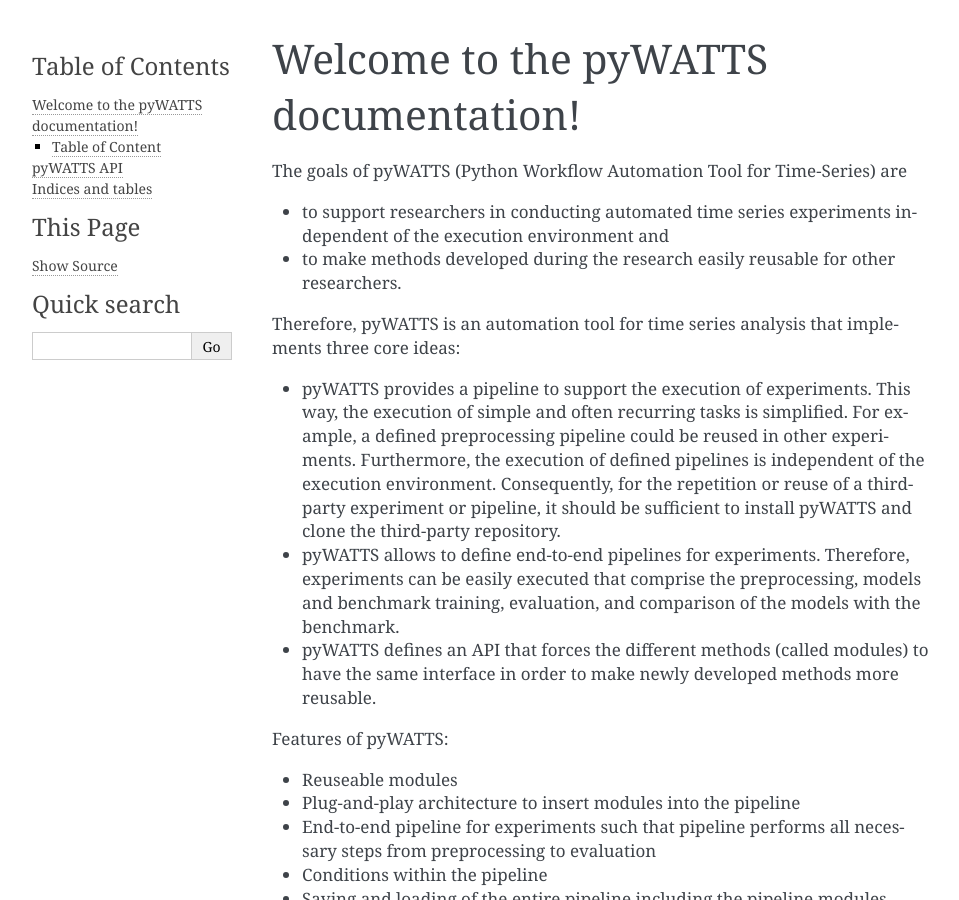
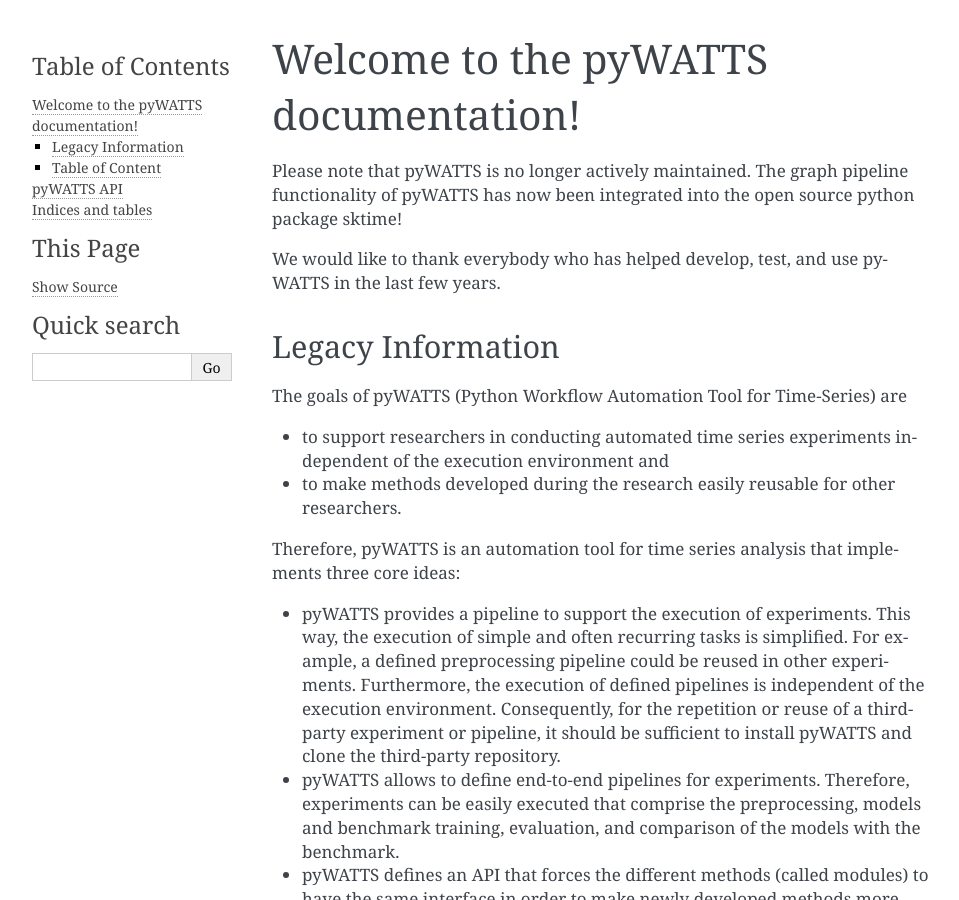
Before and after one commit to KIT-IAI/pyWATTS, a Sphinx documentation site: the page built from docs/source/index.rst, in a window 1280 px wide and 900 px high. Shown: the whole window, without its empty margins (148-1107 px from the left). Built offline with Sphinx 7.4.7, drawn with Linux system fonts in a browser that asks for light colours.

Commit message:
Update index.rst

```diff
--- a/docs/source/index.rst
+++ b/docs/source/index.rst
@@ -1,6 +1,14 @@
 
 Welcome to the pyWATTS documentation!
 =====================================
+
+Please note that pyWATTS is no longer actively maintained. The graph pipeline functionality of pyWATTS has now been integrated into the open source python package sktime!
+
+We would like to thank everybody who has helped develop, test, and use pyWATTS in the last few years.
+
+
+Legacy Information
+------------------
 
 The goals of pyWATTS (Python Workflow Automation Tool for Time-Series) are
 
```
